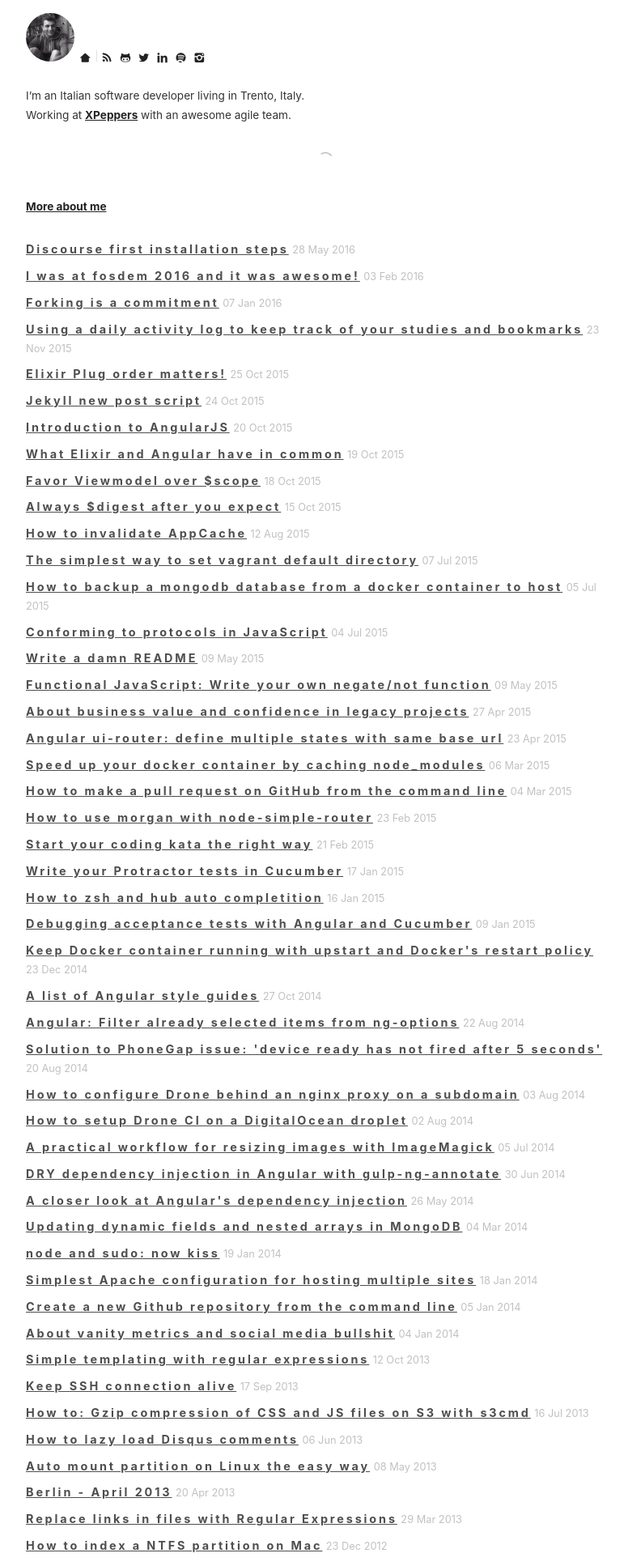
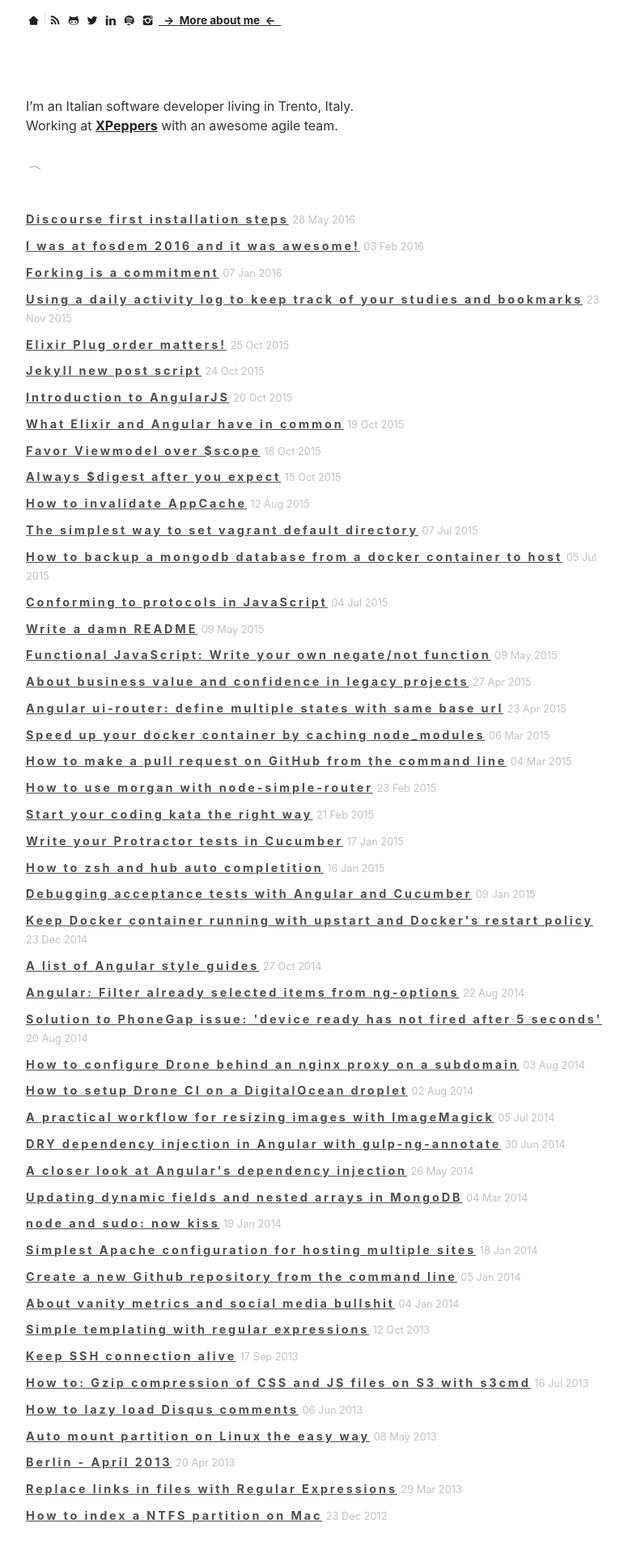
Before and after one commit to christian-fei/christian-fei.github.io-pandoc, a Jekyll site: the page built from index.html, in a window 1280 px wide. Shown: the whole page at 81% size, without its empty margins (248-1024 px from the left). Built offline with Jekyll 4.4.1, drawn with Linux system fonts in a browser that asks for light colours; nearby versions of some CDN libraries; after the commit the page ends 1897 px from its top, so only the background shows below that.

Commit message:
clean up the fukcing website

```diff
--- a/_layouts/default.html
+++ b/_layouts/default.html
@@ -28,6 +28,7 @@
       <meta name="twitter:description" content="{{ site.description }}">
     {% endif %}
 
+    <link rel="stylesheet" href="https://unpkg.com/tachyons@4.5.5/css/tachyons.min.css"/>
     <link rel="stylesheet" type="text/css" href="/assets/css/colors.min.css" />
     <link rel="stylesheet" type="text/css" href="/assets/css/typebase.css" />
     <link rel="stylesheet" type="text/css" href="/assets/fontello-cf/css/fontello.css" />
@@ -36,7 +37,6 @@
   <body>
     <main>
       <header class="container">
-        <img src="/assets/images/avatar.jpg" class="avatar"/>
         <a href="/"><i class="icon-home-2"></i></a>
         <span class="separator"></span>
         <a target="_blank" href="/rss.xml"><i class="icon-rss"></i></a>
@@ -45,7 +45,11 @@
         <a target="_blank" href="https://www.linkedin.com/in/christian-fei-6b72b5123?trk=hp-identity-name"><i class="icon-linkedin"></i></a>
         <a target="_blank" href="https://open.spotify.com/user/11183484356"><i class="icon-spotify"></i></a>
         <a target="_blank" href="https://www.instagram.com/christianfei/"><i class="icon-instagram"></i></a>
-        <br/>
+        {% unless page.title == 'about' %}
+        <a href="/about">&nbsp;&nbsp;-&gt;&nbsp;&nbsp;More about me&nbsp;&nbsp;&lt;-&nbsp;&nbsp;</a>
+        {% endunless %}
+      </header>
+      <section class="container">
         <p class="intro">
           I’m an Italian software developer living in Trento, Italy.
           <br/>
@@ -56,16 +60,6 @@
             <span class="loader"></span>
           </div>
         </p>
-        {% unless page.title == 'about' %}
-        <p>
-          <a href="/about">More about me</a>
-        </p>
-        {% endunless %}
-      </header>
-
-      <section class="container">
-        <recent-tweet></recent-tweet>
-        <script src="https://www.tweet-o-matic.com/tweets/christian_fei/recent.js" async="async" defer="defer"></script>
       </section>
 
       <section class="container">
--- a/assets/css/main.css
+++ b/assets/css/main.css
@@ -3,9 +3,10 @@
   border-radius: 50%;
 }
 
-header {
+main header {
   font-size: 0.85rem;
   padding: 1rem 0;
+  height: 7em;
 }
 
 
@@ -164,7 +165,7 @@ header h1 {
 
 .loader {
   position: absolute;
-  left: 50%;
+  left: 0%;
   top: 50%;
   margin: -10px 0 -10px 0;
   border-bottom: 1px solid rgba(0, 0, 0, 0);
```
Also changed, not shown: other parts of _layouts/default.html (+3 -1 lines).
